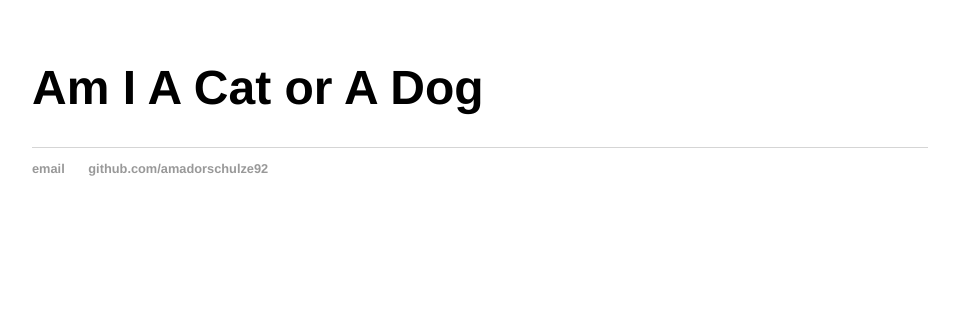
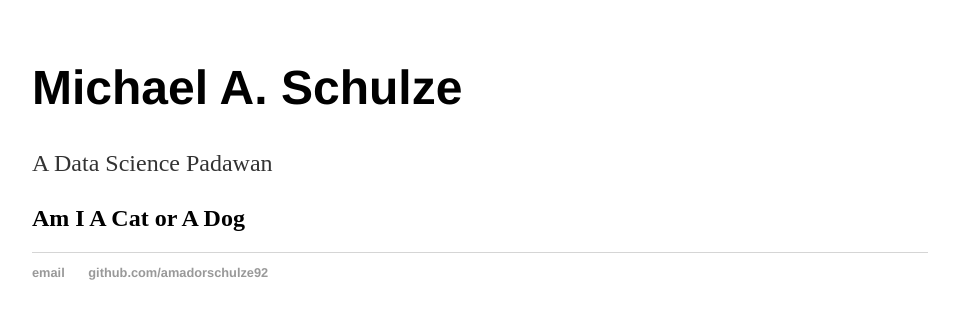
Before and after one commit to amadorschulze92/amadorschulze92.github.io, a Jekyll site: the page built from index.html, in a window 1280 px wide. Shown: the top 319 px of the page, without its empty margins (160-1119 px from the left). Built offline with Jekyll 4.4.1, drawn with Linux system fonts in a browser that asks for light colours.

Commit message:
define header div class so the header css shows

```diff
--- a/index.html
+++ b/index.html
@@ -9,6 +9,10 @@ title: Michael A. Schulze
     <title>{{ page.title }}</title>
   </head>
   <body>
-    <h1>Am I A Cat or A Dog</h1>
+    <div class="header">
+      <h1>Michael A. Schulze</h1>
+      <p>A Data Science Padawan</p>
+    </div>
+    <h2>Am I A Cat or A Dog</h1>
   </body>
 </html>
```
Also changed, not shown: assets/css/main.css (+8 -0 lines).
